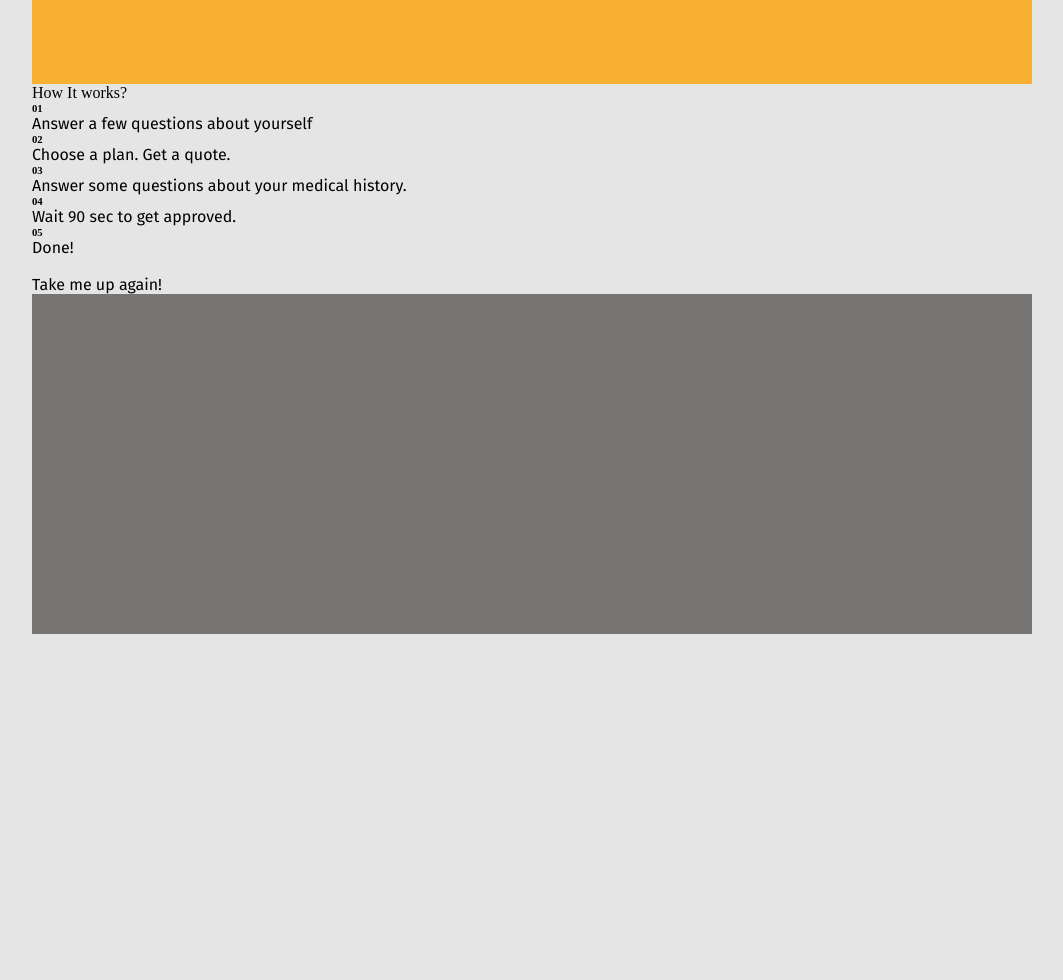
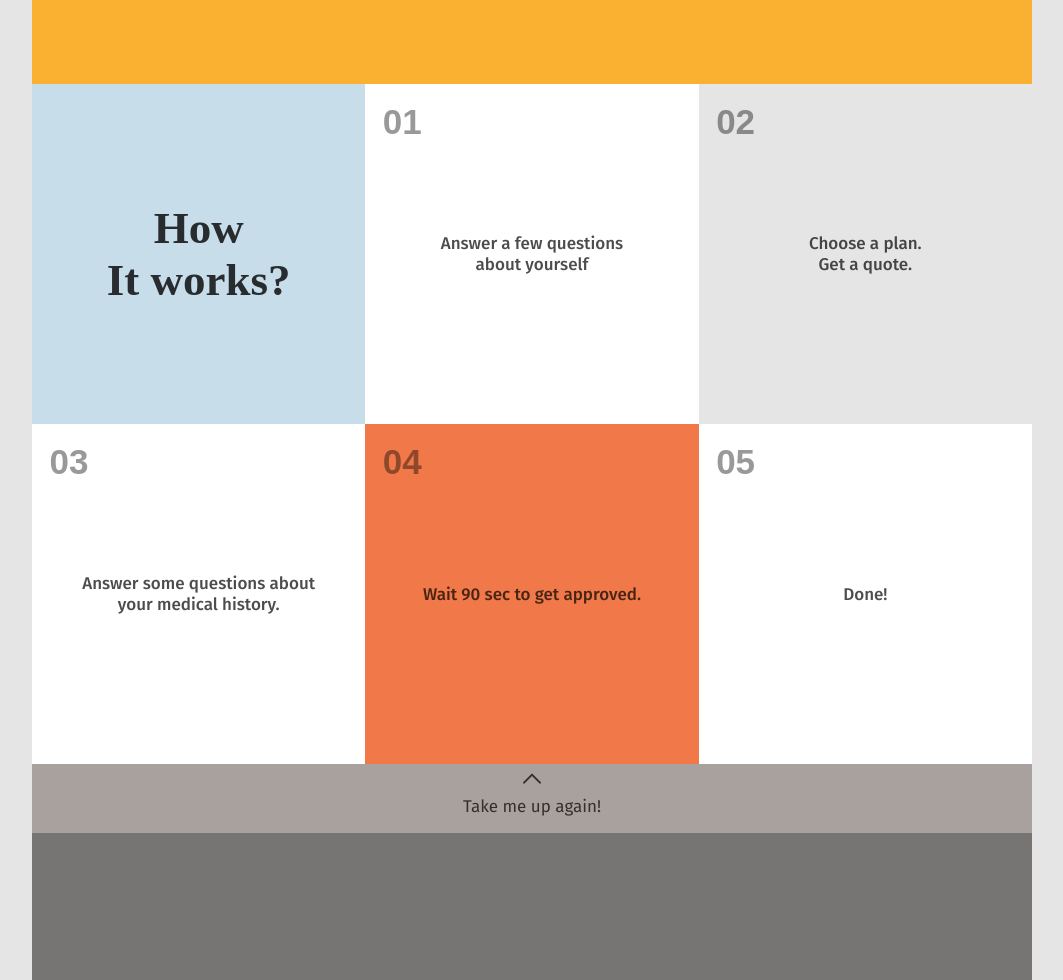
Before and after one commit to IronSurfers/Insurance-Company, a plain HTML site: page index.html in a window 1280 px wide. Shown: the part 1820-2800 px from the top of the page, without its empty margins (108-1171 px from the left). Before the commit the page ends 2454 px from the top, so only its background shows below. Drawn offline with Linux system fonts and the light colour scheme; a web font is replaced by a local one.

Commit message:
update finished

```diff
--- a/index.html
+++ b/index.html
@@ -34,10 +34,10 @@
         </section>
     </section>
     <nav class="nav-items">
-        <li class="nav-highlight">Home</li>
+        <li class="nav-highlight"><a href="/index.html">Home</a></li>
         <li>Our offer</li>
         <li>Why us</li>
-        <li>Contact</li>
+        <li><a href="/contact.html">Contact</a></li>
     </nav>
     <main class="main-grid">
         <section class="info">
@@ -112,29 +112,29 @@
     </main>
 
         <section class="grid-container">
-            <article class="grid-cards">
-                How
+            <article class="grid-cards blue">
+                How<br>
                 It works?
             </article>
-            <article class="grid-cards">
+            <article class="grid-cards white">
                 <h6>01</h6>
-                <p>Answer a few questions
+                <p>Answer a few questions<br>
                     about yourself</p>
             </article>
-            <article class="grid-cards">
+            <article class="grid-cards grey">
                 <h6>02</h6>
-                <p>Choose a plan.
+                <p>Choose a plan.<br>
                     Get a quote.</p>
             </article>
-            <article class="grid-cards">
+            <article class="grid-cards white">
                 <h6>03</h6>
-                <p>Answer some questions about your medical history.</p>
+                <p>Answer some questions about<br> your medical history.</p>
             </article>
-            <article class="grid-cards">
+            <article class="grid-cards orange">
                 <h6>04</h6>
                 <p>Wait 90 sec to get approved.</p>
             </article>
-            <article class="grid-cards">
+            <article class="grid-cards white">
                 <h6>05</h6>
                 <p>Done!</p>
             </article>
@@ -142,7 +142,7 @@
 
         <section class="back-to-top">
 
-            <img src="/img/chevrons-up.svg" alt="">
+            <img src="/img/chevron-uparrow.png" alt="">
             <p>Take me up again!</p>
 
         </section>
--- a/style.css
+++ b/style.css
@@ -30,7 +30,10 @@
     margin: 0;
     padding: 0;
 }
-
+a {
+    text-decoration: none;
+    color: inherit;
+}
 h1 {
     font-family: 'Frank Ruhl Libre', sans-serif;
     font-size: var(--fs-900);
@@ -226,6 +229,56 @@ body {
     padding: .5rem 10rem;
     text-align: center;
 }
+.grid-container {
+    display: grid;
+    grid-template-columns: repeat(3, 1fr);
+    grid-template-rows: repeat(2, 1fr);
+}
+.grid-cards {
+    height: 340px;
+    display: flex;
+    justify-content: center;
+    align-items: center;
+    position: relative;
+    text-align: center;
+}
+.grid-cards h6 {
+    position: absolute;
+    top: .5em;
+    left: .5em;
+    color: var(--clr-primary-400);
+    font-size: var(--fs-700);
+    font-family: 'Frank Ruhl Libre', sans-serif;
+}
+.grid-cards.blue {
+    background: var(--bg-blue);
+    font-size: var(--fs-900);
+    color: var(--clr-primary-800);
+    font-weight: 900;
+}
+.grid-cards:not(.grid-cards.blue) {
+    font-size: var(--fs-400);
+    font-weight: 500;
+    color: var(--clr-primary-700);
+}
+.grid-cards.white {
+    background: var(--clr-secondary);
+}
+.grid-cards.orange {
+    background-color: var(--bg-orange);
+}
+.back-to-top {
+    display: flex;
+    flex-direction: column;
+    justify-content: center;
+    align-items: center;
+    padding-bottom: 1em;
+    background: var(--bg-gray);
+}
+.back-to-top p {
+    color: var(--clr-primary-700);
+    font-size: var(--fs-400);
+}
 
 
 
```
Also changed, not shown: contact.html (+2 -2 lines), img/chevron-uparrow.png (added).
